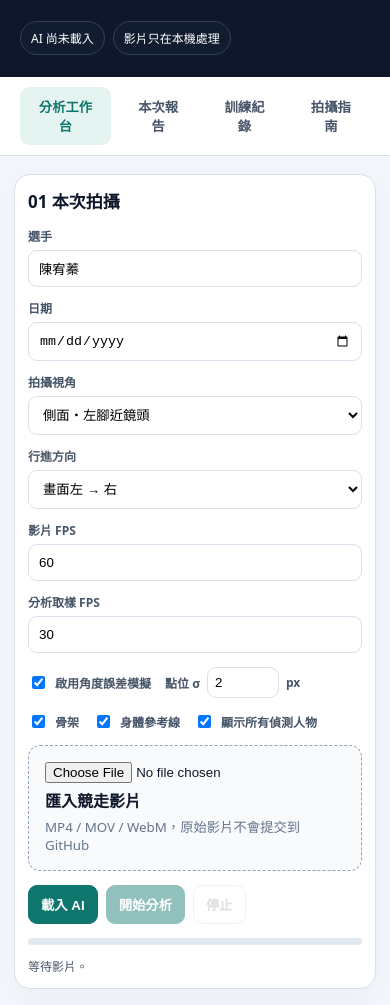
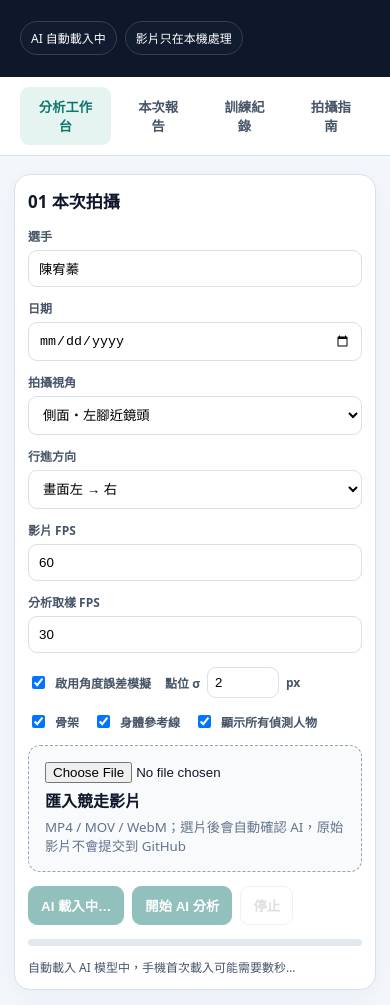
Before and after one commit to alger68/racewalk-ai, a plain HTML site: page site/index.html in a window 390 px wide. Shown: the part 78-1083 px from the top of the page. Drawn offline with Linux system fonts and the light colour scheme.

Commit message:
fix: make AI analysis auto-start and mobile friendly

```diff
--- a/site/index.html
+++ b/site/index.html
@@ -10,7 +10,7 @@
 <body>
 <header class="topbar">
   <div><div class="eyebrow">RACEWALK LAB 3.0 · CHATGPT REBUILD</div><h1>宥蓁競走動作分析</h1></div>
-  <div class="badges"><span id="engineBadge">AI 尚未載入</span><span>影片只在本機處理</span></div>
+  <div class="badges"><span id="engineBadge">AI 自動載入中</span><span>影片只在本機處理</span></div>
 </header>
 <nav class="tabs" aria-label="主選單">
   <button class="tab active" data-tab="analyze">分析工作台</button>
@@ -33,12 +33,12 @@
       </div>
       <div class="switchrow"><label><input id="uncertaintyEnabled" type="checkbox" checked> 啟用角度誤差模擬</label><label>點位 σ <input id="sigmaPx" type="number" min="0" max="10" step="0.5" value="2"> px</label></div>
       <div class="switchrow"><label><input id="showSkeleton" type="checkbox" checked> 骨架</label><label><input id="showRefs" type="checkbox" checked> 身體參考線</label><label><input id="showAllPeople" type="checkbox" checked> 顯示所有偵測人物</label></div>
-      <div class="dropzone"><input id="videoInput" type="file" accept="video/mp4,video/quicktime,video/webm"><strong>匯入競走影片</strong><small>MP4 / MOV / WebM，原始影片不會提交到 GitHub</small></div>
-      <div class="actions"><button id="initAi" class="primary">載入 AI</button><button id="analyzeBtn" class="primary" disabled>開始分析</button><button id="stopBtn" disabled>停止</button></div>
-      <div class="progress"><div id="progressBar"></div></div><p id="status" class="status">等待影片。</p>
+      <div class="dropzone"><input id="videoInput" type="file" accept="video/mp4,video/quicktime,video/webm"><strong>匯入競走影片</strong><small>MP4 / MOV / WebM；選片後會自動確認 AI，原始影片不會提交到 GitHub</small></div>
+      <div class="actions"><button id="initAi" class="primary">AI 載入中…</button><button id="analyzeBtn" class="primary" disabled>開始 AI 分析</button><button id="stopBtn" disabled>停止</button></div>
+      <div class="progress"><div id="progressBar"></div></div><p id="status" class="status">正在自動載入 AI 模型，完成後即可選影片分析。</p>
     </article>
     <article class="card viewerCard">
-      <div class="viewerHead"><div><h2>02 Judge View</h2><small>先點選目標選手，再開始分析；多人同框可顯示最多 6 人。</small></div><div class="metric"><span>目前/最多人物</span><strong id="personCount">0 / 0</strong></div></div>
+      <div class="viewerHead"><div><h2>02 Judge View</h2><small>選影片 → 點選目標選手 → 開始 AI 分析；多人同框可顯示最多 6 人。</small></div><div class="metric"><span>目前/最多人物</span><strong id="personCount">0 / 0</strong></div></div>
       <div id="stage" class="stage"><video id="video" playsinline controls></video><canvas id="overlay"></canvas><div id="clickHint">點一下要追蹤的選手</div></div>
       <div class="timeline"><input id="timeSlider" type="range" min="0" max="0" value="0" step="0.001"><span id="timeText">00:00.000</span></div>
       <div class="actions compact"><button id="prevFrame">◀ 1格</button><button id="nextFrame">1格 ▶</button><button id="manualToggle">人工修點：關</button><select id="manualJoint"><option value="25">左膝</option><option value="27">左踝</option><option value="23">左髖</option><option value="26">右膝</option><option value="28">右踝</option><option value="24">右髖</option></select></div>
@@ -56,4 +56,5 @@
 </main>
 <footer>RaceWalk Lab 3.0 · Clean ChatGPT rebuild · No Claude source code reused</footer>
 <script type="module" src="./app.js"></script>
+<script type="module" src="./autostart.js"></script>
 </body></html>
```
